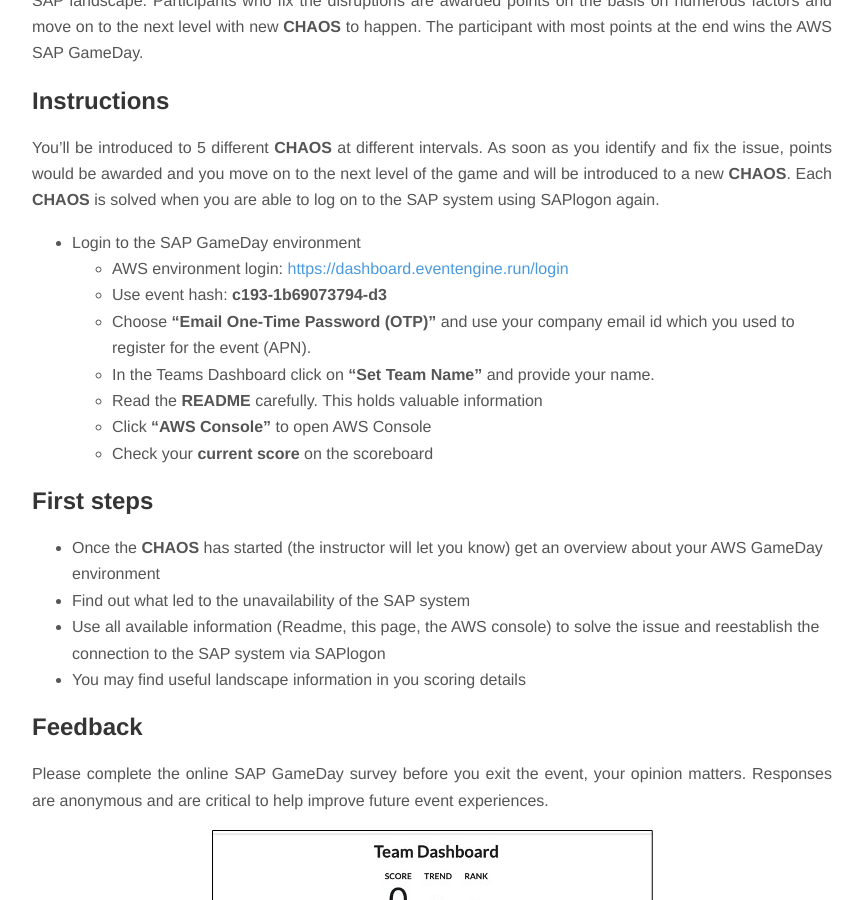
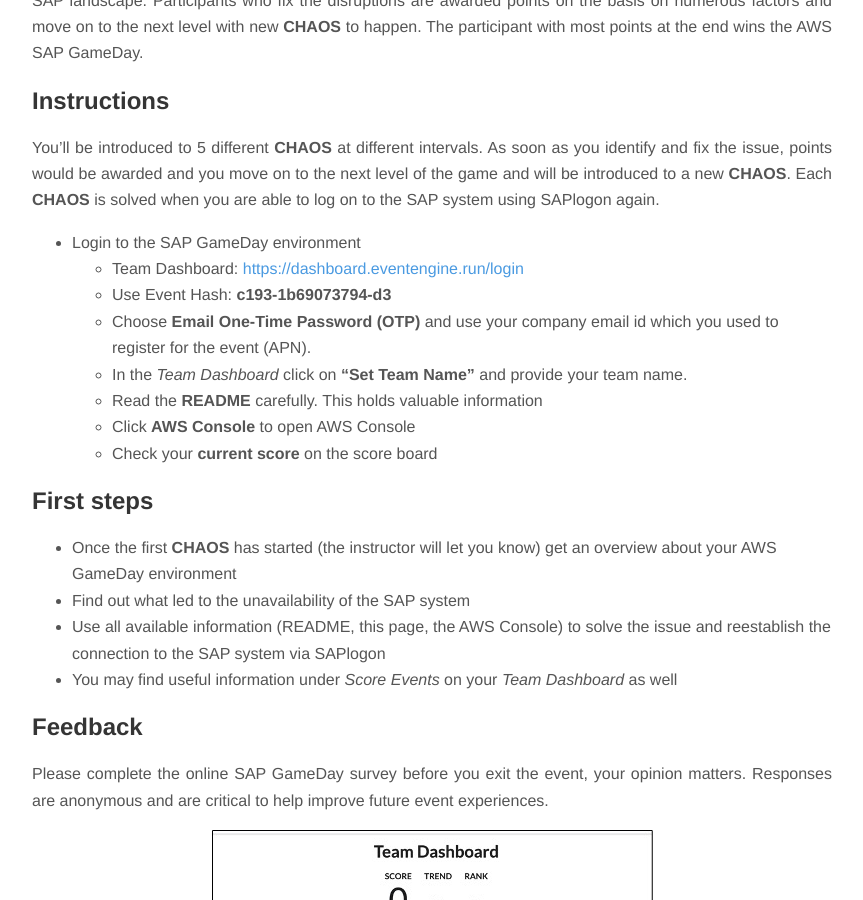
Before and after one commit to pauler285/pauler285.github.io, a Jekyll site: the page built from _posts/2022-06-16-aws-sap-gameday.md, in a window 1280 px wide and 900 px high, scrolled down 1914 px. Shown: the whole window, without its empty margins (208-1071 px from the left). Built offline with Jekyll 4.4.1, drawn with Linux system fonts in a browser that asks for light colours; nearby versions of some CDN libraries.

Commit message:
Content adjustment

```diff
--- a/_posts/2022-06-16-aws-sap-gameday.md
+++ b/_posts/2022-06-16-aws-sap-gameday.md
@@ -51,20 +51,20 @@ A series of random infrastructure and SAP related disruptions called **CHAOS** w
 You’ll be introduced to 5 different **CHAOS** at different intervals. As soon as you identify and fix the issue, points would be awarded and you move on to the next level of the game and will be introduced to a new **CHAOS**. Each **CHAOS** is solved when you are able to log on to the SAP system using SAPlogon again.
 
 * Login to the SAP GameDay environment
-    * AWS environment login: [https://dashboard.eventengine.run/login](https://dashboard.eventengine.run/login)
-    * Use event hash: **c193-1b69073794-d3**
-    * Choose **“Email One-Time Password (OTP)”** and use your company email id which you used to register for the event (APN).
-    * In the Teams Dashboard click on **“Set Team Name”** and provide your name.
+    * Team Dashboard: [https://dashboard.eventengine.run/login](https://dashboard.eventengine.run/login)
+    * Use Event Hash: **c193-1b69073794-d3**
+    * Choose **Email One-Time Password (OTP)** and use your company email id which you used to register for the event (APN).
+    * In the *Team Dashboard* click on **“Set Team Name”** and provide your team name.
     * Read the **README** carefully. This holds valuable information
-    * Click **“AWS Console”** to open AWS Console
-    * Check your **current score** on the scoreboard
+    * Click **AWS Console** to open AWS Console
+    * Check your **current score** on the score board
 
 ## First steps
 
-* Once the **CHAOS** has started (the instructor will let you know) get an overview about your AWS GameDay environment
+* Once the first **CHAOS** has started (the instructor will let you know) get an overview about your AWS GameDay environment
 * Find out what led to the unavailability of the SAP system
-* Use all available information (Readme, this page, the AWS console) to solve the issue and reestablish the connection to the SAP system via SAPlogon
-* You may find useful landscape information in you scoring details
+* Use all available information (README, this page, the AWS Console) to solve the issue and reestablish the connection to the SAP system via SAPlogon
+* You may find useful information under *Score Events* on your *Team Dashboard* as well
 
 ## Feedback
 Please complete the online SAP GameDay survey before you exit the event, your opinion matters. Responses are anonymous and are critical to help improve future event experiences.
```
